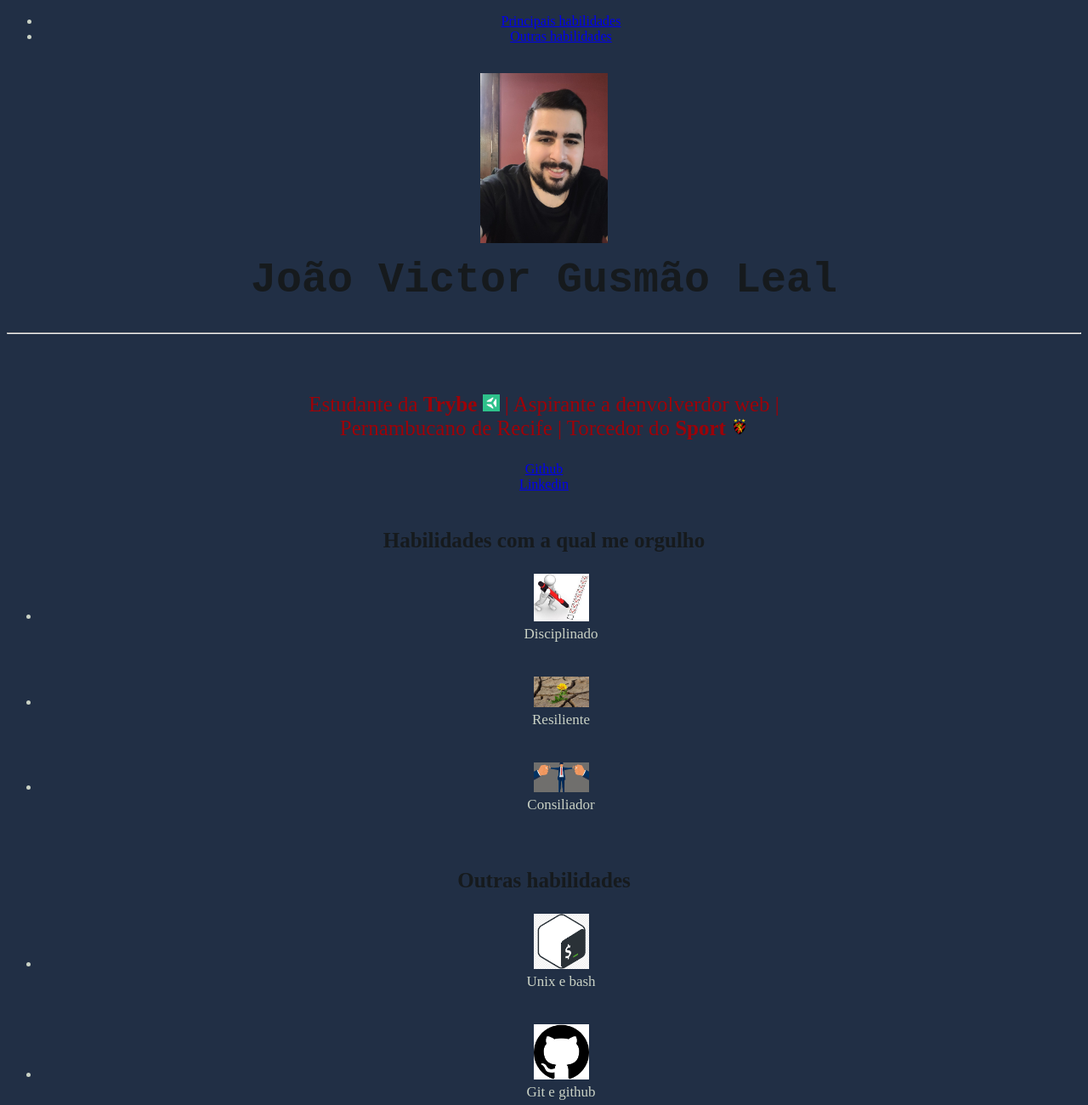
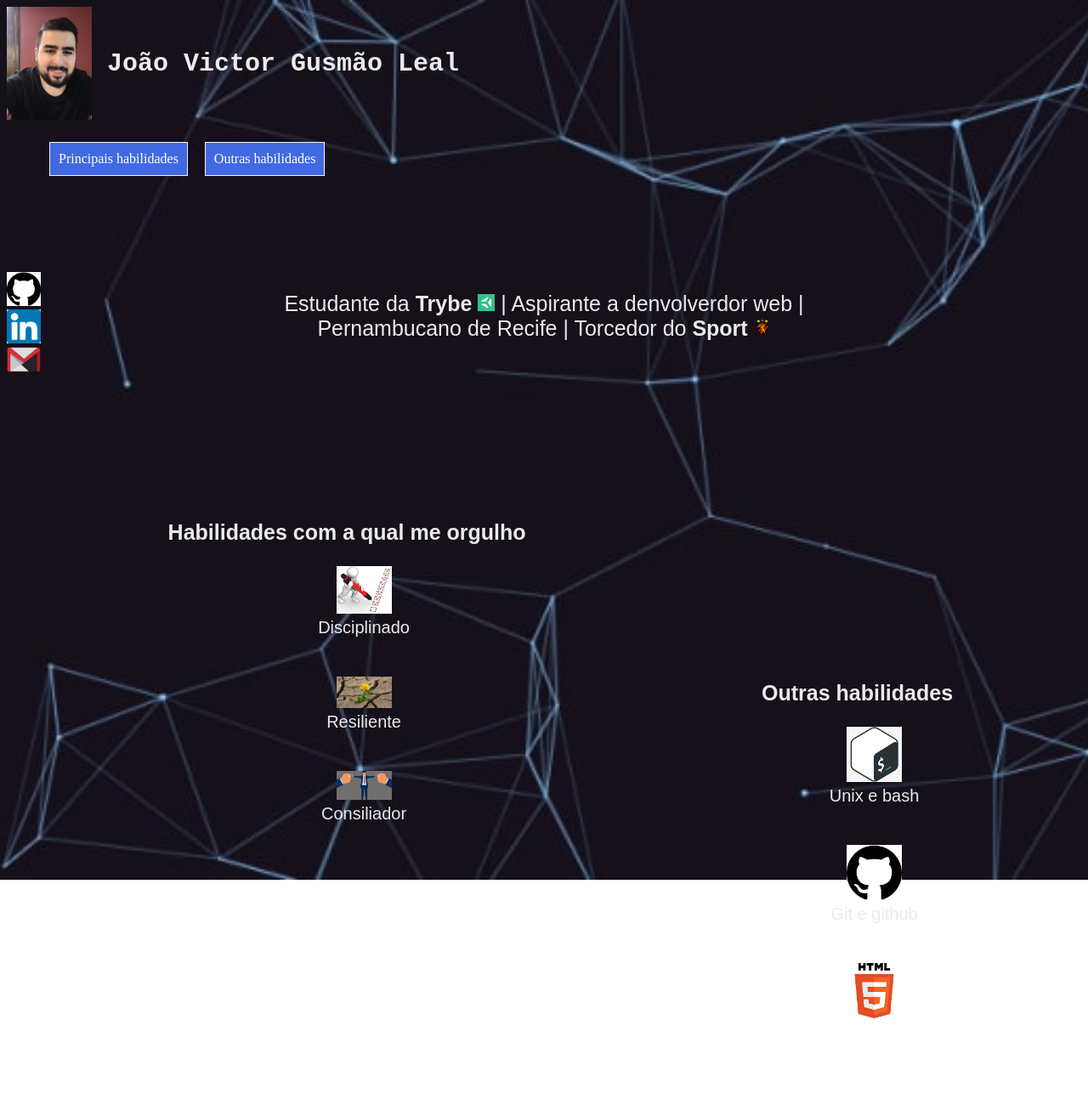
Before and after one commit to jvgusmaoleal/jvgusmaoleal.github.io, a plain HTML site: page index.html in a window 1280 px wide. Shown: the whole page at 85% size. After the commit the page ends 1223 px from the top, so only its background shows below. Drawn offline with Linux system fonts and the light colour scheme; a web font is replaced by a local one.

Commit message:
adequando o posicionamento e semanticamnete

```diff
--- a/index.html
+++ b/index.html
@@ -7,32 +7,55 @@
     <meta name="viewport" content="width=device-width, initial-scale=1.0">
     <title>João Victor Gusmão Leal</title>
     <link rel="stylesheet" href="style.css">
+    <link rel="preconnect" href="https://fonts.googleapis.com">
+<link rel="preconnect" href="https://fonts.gstatic.com" crossorigin>
+<link href="https://fonts.googleapis.com/css2?family=M+PLUS+1+Code:wght@100;200;300;400;500;600;700&display=swap" rel="stylesheet">
 </head>
 <body>
-    <ul >
-        <li><a href="#habilidades">Principais habilidades</a></li>
-        <li><a href="#outras">Outras habilidades</a></li>
+ <header>
+
+    <h1 class="header nomejv">    <img id="jvgl" src="images/fotoDePerfil.jpg" alt="Foto João Victor" width="100" style="vertical-align:middle">    João Victor Gusmão Leal    </h1>
+    <nav class="nav">
+        <ul>
+            <li><a href="#habilidades" class="nav">Principais habilidades</a></li>
+            <li><a href="#outras"class="nav">Outras habilidades</a></li>
          </ul>
-    <h1><img src="images/fotoDePerfil.jpg" alt="Foto João Victor" width="150"> <br>  João Victor Gusmão Leal    </h1>
+    </nav>
+ </header>
 
-    <hr><br> <br>
+   <br> <br>
+    <main>
+        <article>
             <p id="descricaojv">Estudante da <strong>Trybe </strong> <img src="images/trybe.png" alt="trybe" width="20px"> | Aspirante a denvolverdor web |<br>
                 Pernambucano de Recife | Torcedor do <strong>Sport</strong> <img src="images/sport.png" alt="sport" width="20px"></p>
-    <a href="https://github.com/jvgusmaoleal">Github</a><br>
-    <a href="https://www.linkedin.com/in/joão-victor-gusmão-leal-6917aa224">Linkedin</a>
+        </article>
+
     <br><br>
+        <section>
+            <div class="listaHabilidades">
                <h3 id="habilidades">Habilidades com a qual me orgulho</h3>
                 <ul class="lista_nao_ordenada">
                   <li>  <img src="images/disciplina.jpeg" alt="disciplina" width="65px"> <br> Disciplinado</li><br> <br>
                     <li> <img src="images/resiliencia.jpg" alt="resiliencia" width="65px"> <br> Resiliente</li><br><br>
                     <li> <img src="images/consiliador.jpg" alt="consiliador" width="65px">  <br> Consiliador</li><br><br>
                 </ul>
+            </div>
+            <div class="listaOutras">
                 <h3 id="outras">Outras habilidades</h3>
                 <ul class="lista_nao_ordenada">
-
                     <li>  <img src="images/unix_bash.png" alt="bash" width="65px"> <br> Unix e bash</li><br><br>
                     <li> <img src="images/github.png" alt="github" width="65px" > <br> Git e github</li><br><br>
+                    <li><img src="images/html5.png" alt="html5"width="65px"></li>
                 </ul>
+            </div>
 
+        </section>
+
+         <footer>
+            <a href="https://github.com/jvgusmaoleal"><img src="images/github.png" alt="Github" width="40px"></a><br>
+            <a href="https://www.linkedin.com/in/joão-victor-gusmão-leal-6917aa224"><img src="images/linkedin.png "alt="linkedin" width="40px"></a><br>
+            <a href="mailto:joaovictorgusmaoleal@hotmail.com"><img src="images/email.png" alt="email" width="40px"></a>
+        </footer>
+    </main>
 </body>
 </html>
--- a/style.css
+++ b/style.css
@@ -1,28 +1,84 @@
 body{
-    background-color:#212f45;
-    color:#cad2c5;
+    background-image: url(images/cover_image.jpeg);
+    background-repeat: no-repeat;
+    background-size: cover;
+    color:#ebebeb;
     text-align: center;
 }
 h1{
-    color:#161a1d ;
+    color:#ebebeb ;
     font-family: monospace;
-    font-size: 50px;
-    text-align: center;
+    font-size: 30px;
+    text-align: left;
+    margin: 0px;
+    padding: 0px;
+
+
+
 }
 #descricaojv{
     font-size: 25px;
-    font-family: serif;
-    color: #9d0208;
+    font-family:'M PLUS 1 Code', sans-serif;
+    color: #ebebeb ;
 
 }
 
 .lista_nao_ordenada{
-    font-size: 17px;
+    font-size: 20px;
+    font-family:'M PLUS 1 Code', sans-serif;
+
 }
 #outras{
     font-size: 25px;
-    color:#161a1d;
+    color:#ebebeb;
+    font-family:'M PLUS 1 Code', sans-serif;
+
 }
 #habilidades{
     font-size: 25px;
-    color:#161a1d;
+    color:#ebebeb;
+    font-family:'M PLUS 1 Code', sans-serif;
+}
+ a.nav{
+text-decoration: none;
+border: 1px solid whitesmoke;
+float:left;
+padding: 10px;
+margin: 10px;
+background-color: royalblue;
+color: white;
+
+}
+ul{
+    list-style: none;
+}
+.listaHabilidades{
+    float: left;
+    position: relative;
+     top:80%;
+     left: 15%;
+}
+.listaOutras{
+    position: absolute;
+    top:97%;
+    left:70% ;
+
+}
+nav{
+    background-color: lightblue;
+    margin: 0px;
+    position: relative;
+    left: 0;
+
+}
+article{
+    margin: 150px;
+}
+footer{
+    position: fixed;
+   ;
+    border-radius: 55%;
+    top: 40%;
+    padding: 0px;
+
+}
```
Also changed, not shown: images/cover_image.jpeg (added), images/email.png (added), images/fundoPreto.jpg (added), images/html5.png (added), images/linkedin.png (added). Lines whose indentation alone changed are shown as unchanged.
